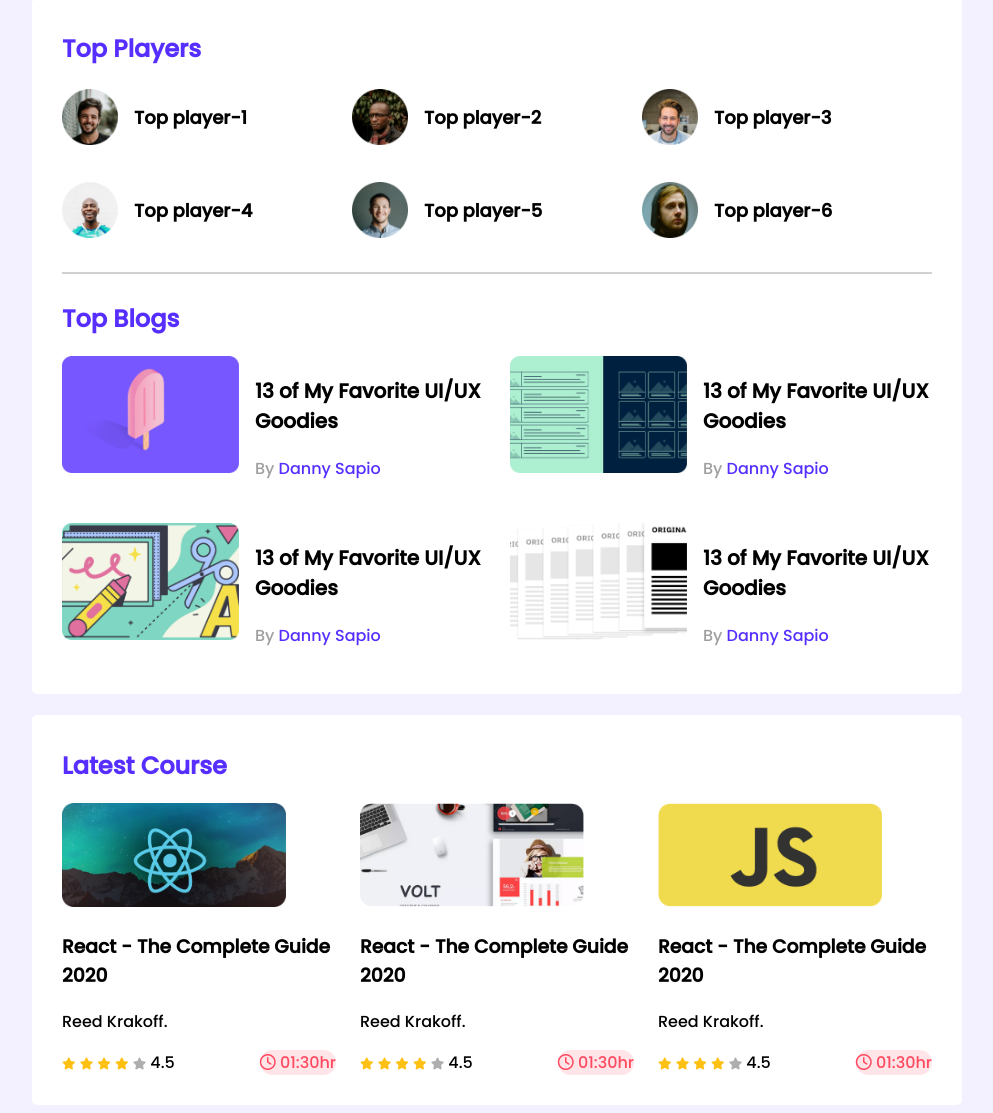
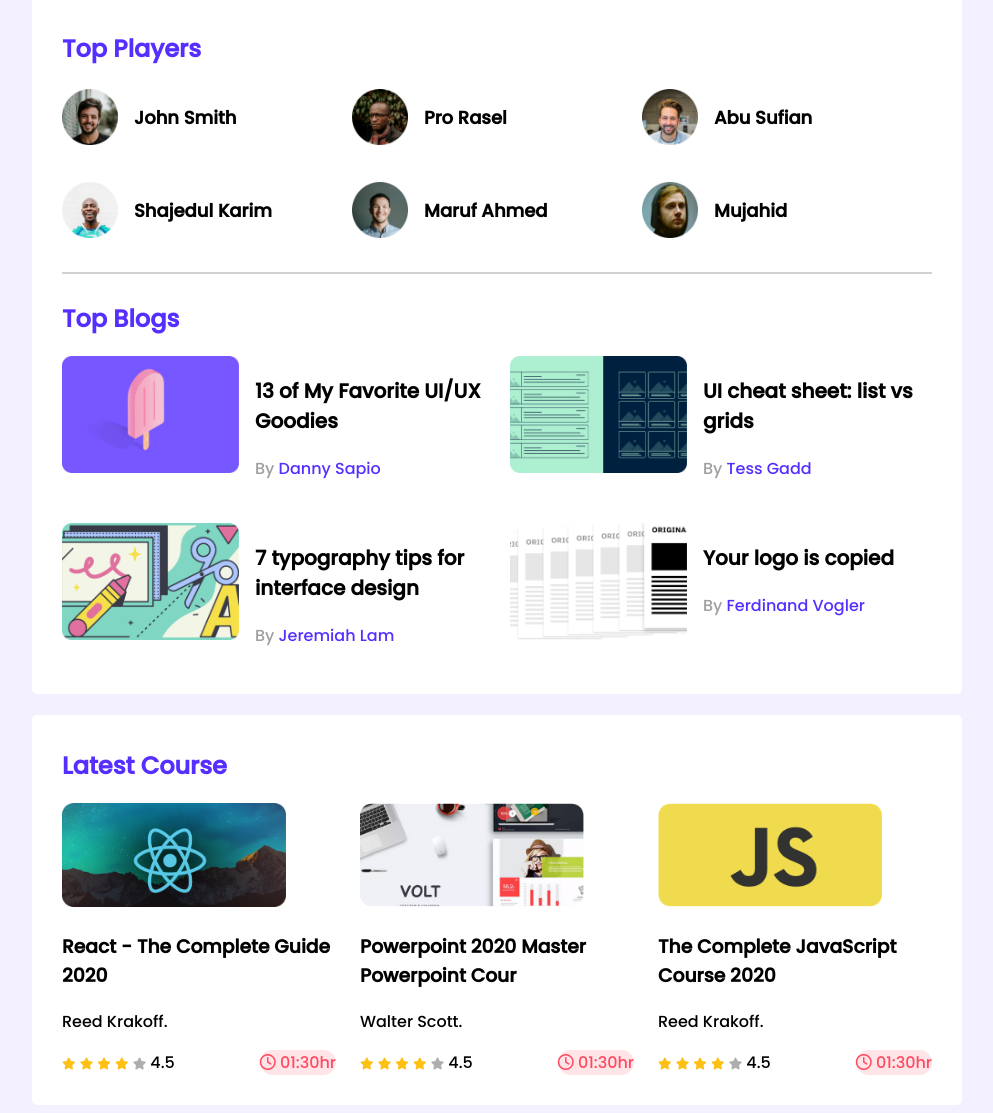
Before and after one commit to kawsarhossen1/leader-board, a plain HTML site: page index.html in a window 1280 px wide. Shown: the part 31-1144 px from the top of the page, without its empty margins (143-1136 px from the left). Drawn offline with Linux system fonts and the light colour scheme.

Commit message:
leader added

```diff
--- a/index.html
+++ b/index.html
@@ -27,27 +27,27 @@
                     <!-- .player*6>img[src="images/players/player-$.png"]+h3{Top player-$} -->
                     <div class="player">
                         <img src="images/players/player-1.png" alt="">
-                        <h3 class="player-name">Top player-1</h3>
+                        <h3 class="player-name">John Smith</h3>
                     </div>
                     <div class="player">
                         <img src="images/players/player-2.png" alt="">
-                        <h3 class="player-name">Top player-2</h3>
+                        <h3 class="player-name">Pro Rasel</h3>
                     </div>
                     <div class="player">
                         <img src="images/players/player-3.png" alt="">
-                        <h3 class="player-name">Top player-3</h3>
+                        <h3 class="player-name">Abu Sufian</h3>
                     </div>
                     <div class="player">
                         <img src="images/players/player-4.png" alt="">
-                        <h3 class="player-name">Top player-4</h3>
+                        <h3 class="player-name">Shajedul Karim</h3>
                     </div>
                     <div class="player">
                         <img src="images/players/player-5.png" alt="">
-                        <h3 class="player-name">Top player-5</h3>
+                        <h3 class="player-name">Maruf Ahmed</h3>
                     </div>
                     <div class="player">
                         <img src="images/players/player-6.png" alt="">
-                        <h3 class="player-name">Top player-6</h3>
+                        <h3 class="player-name">Mujahid</h3>
                     </div>
                 </div>
             </div>
@@ -69,8 +69,8 @@
                             <img src="images/blogs/blog-2.png" alt="">
                         </div>
                         <div class="blog-info">
-                            <h3 class="blog-title">13 of My Favorite UI/UX Goodies</h3>
-                            <p class="blog-author">By <a href="">Danny Sapio</a></p>
+                            <h3 class="blog-title">UI cheat sheet: list vs grids</h3>
+                            <p class="blog-author">By <a href="">Tess Gadd</a></p>
                         </div>
                     </article>
                     <article class="blog">
@@ -78,8 +78,8 @@
                             <img src="images/blogs/blog-3.png" alt="">
                         </div>
                         <div class="blog-info">
-                            <h3 class="blog-title">13 of My Favorite UI/UX Goodies</h3>
-                            <p class="blog-author">By <a href="">Danny Sapio</a></p>
+                            <h3 class="blog-title">7 typography tips for interface design</h3>
+                            <p class="blog-author">By <a href="">Jeremiah Lam</a></p>
                         </div>
                     </article>
                     <article class="blog">
@@ -87,8 +87,8 @@
                             <img src="images/blogs/blog-4.png" alt="">
                         </div>
                         <div class="blog-info">
-                            <h3 class="blog-title">13 of My Favorite UI/UX Goodies</h3>
-                            <p class="blog-author">By <a href="">Danny Sapio</a></p>
+                            <h3 class="blog-title">Your logo is copied</h3>
+                            <p class="blog-author">By <a href="">Ferdinand Vogler</a></p>
                         </div>
                     </article>
                 </div>
@@ -127,8 +127,8 @@
                         <img src="images/courses/course-2.png" alt="">
                     </div>
                     <div class="course-detail">
-                        <h3 class="course-title">React - The Complete Guide 2020</h3>
-                        <p class="course-author">Reed Krakoff.</p>
+                        <h3 class="course-title">Powerpoint 2020 Master Powerpoint Cour</h3>
+                        <p class="course-author">Walter Scott.</p>
                         <div class="course-info">
                             <div>
                                 <i class="fas fa-star filled"></i>
@@ -151,7 +151,7 @@
                         <img src="images/courses/course-3.png" alt="">
                     </div>
                     <div class="course-detail">
-                        <h3 class="course-title">React - The Complete Guide 2020</h3>
+                        <h3 class="course-title">The Complete JavaScript Course 2020</h3>
                         <p class="course-author">Reed Krakoff.</p>
                         <div class="course-info">
                             <div>
```
